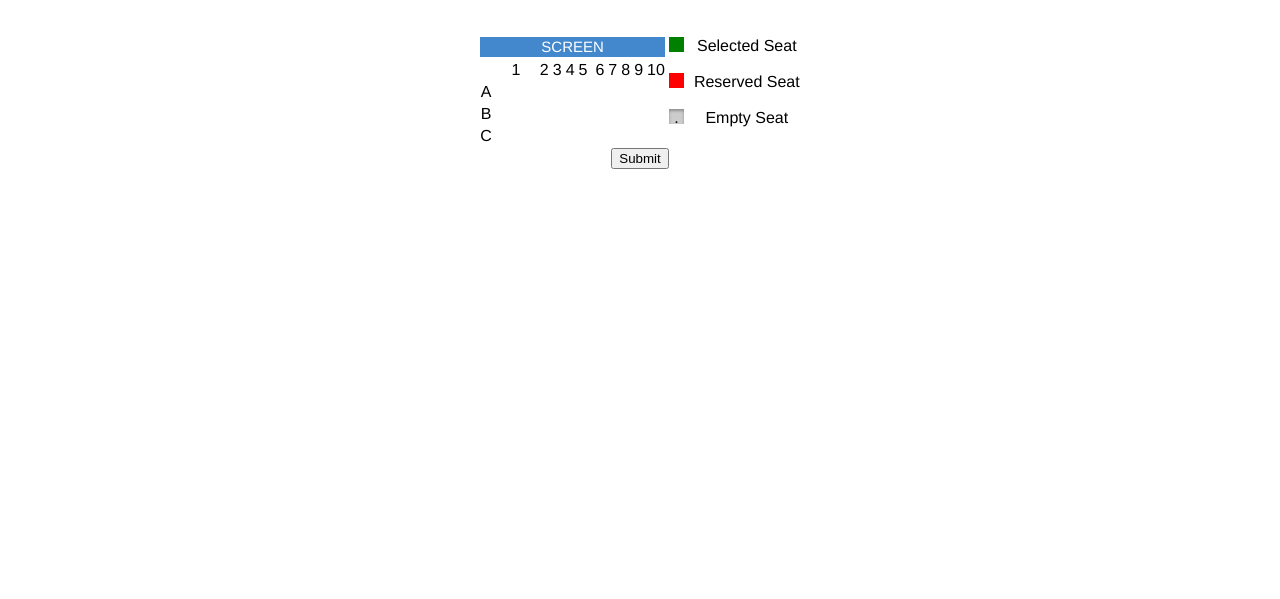
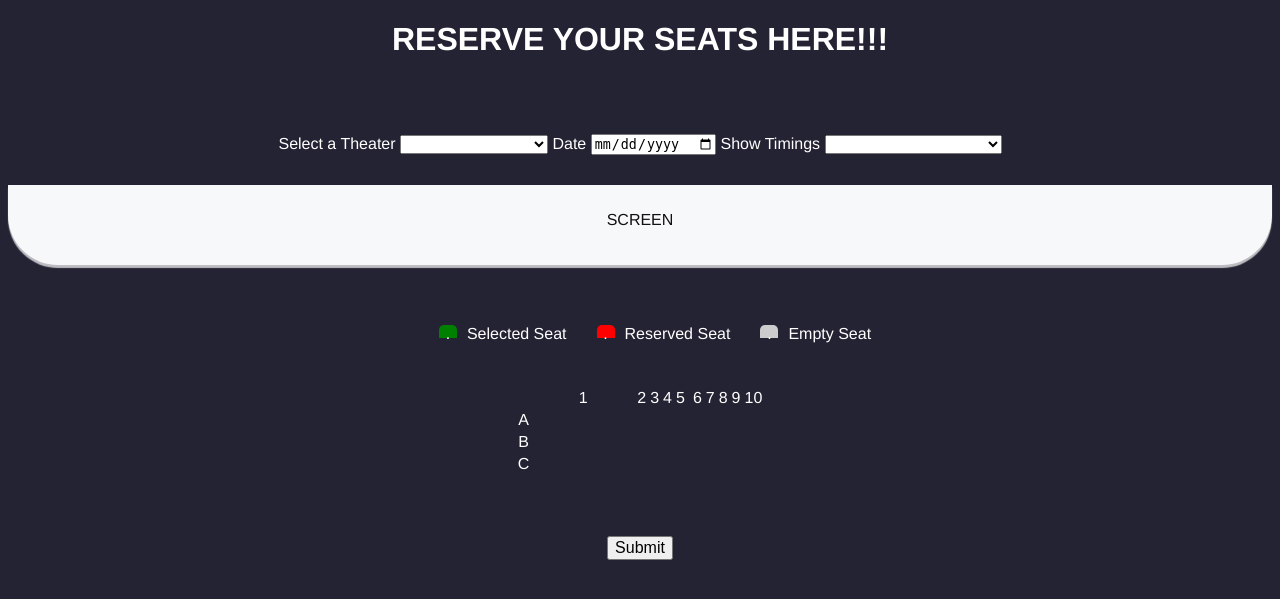
Before and after one commit to wasayy97/SE-DEPLOY, a Flask app: page /seatviewpage in a window 1280 px wide. Shown: the top 599 px of the page. Run offline with Flask 2, Linux system fonts and the light colour scheme; data that the repository does not hold is empty.

Commit message:
seat selection page updation

```diff
--- a/static/css/styleSeatSelect.css
+++ b/static/css/styleSeatSelect.css
@@ -1,130 +1,198 @@
 
-body {
-	font-family: "Montserrat", sans-serif;
-	min-height: 100vh;
+        body
+    {
+      font-family: "Helvetica Neue",Helvetica,Arial,sans-serif;
+      background-color: #242333;
+      color: #fff;
+    }
+    .help{
+       text-align: center;
        display: flex;
+       flex-direction: row;
        align-items: center;
        justify-content: center;
-	flex-direction: column;
-  background-color: #242333;
-  color: #fff;
-  margin: 0;
+       margin-top:  60px;
+       font-size: medium;
+
+    }
+    .seatStructure {
+  perspective: 1000px;
+  margin-bottom: 30px;
 }
 
-* {
-	font-family: "Montserrat", sans-serif !important;
-  box-sizing: border-box;
+    #Username
+    {
+      border:none;
+      border-bottom:1px solid;
     }
 
-.movie-container {
-  margin: 20px 0px;
-  display: flex;
-  justify-content: center;
-  align-items: center;
-  flex-direction: column
+    .screen
+    {
+      height: 80px;
+      width: 100%;
+      background:#f7f8f9;
+      color:rgb(18, 17, 17);
+      line-height:70px;
+      text-align: center;
+      border-bottom-right-radius: 50px;
+      border-bottom-left-radius: 50px;
+      box-shadow: 0 3px 1px rgba(255, 255, 255, 0.7);
+      margin-top: 30px;
+      margin-bottom: 50px;
+
     }
 
-.movie-container select {
-  appearance: none;
-  -moz-appearance: none;
-  -webkit-appearance: none;
-  border: 0;
-  padding: 5px 15px;
-  margin-bottom: 40px;
-  font-size: 14px;
-  border-radius: 5px;
+     .smallBox::before
+    {
+      content:".";
+      width:32px;
+      height:26px;
+      float:left;
+
+      border-top-left-radius: 10px;
+      border-top-right-radius: 10px;
+    }
+    .greenBox::before
+    {
+      content:"";
+      background:Green;
+
     }
 
-.container {
-  perspective: 1000px;
-  margin: 40px 0;
-  display: flex;
-  flex-direction: column;
-  justify-content: center;
-  align-items: center;
+    .redBox::before
+    {
+      content:"";
+      place-content: center ;
+      background:Red;
+      padding-block: right;
+
+    }
+    .emptyBox::before
+    {
+      content:"";
+      width: 32px;
+      height: 26px;
+      border-top-left-radius: 10px;
+      border-top-right-radius: 10px;
+      box-shadow: inset 0px 2px 3px 0px rgba(0, 0, 0, .3), 0px 1px 0px 0px rgba(255, 255, 255, .8);
+      background-color:#ccc;
     }
 
-.seat {
-  background-color: #444451;
-  height: 12px;
-  width: 15px;
-  margin: 3px;
+    .seats
+    {
+      border:1px solid rgb(0, 255, 128);background:rgb(51, 255, 0);
+
+      content:"";
+      background:rgb(0, 255, 13);
+
+      width:32px;
+      height:26px;
+      float:center;
+
       border-top-left-radius: 10px;
       border-top-right-radius: 10px;
     }
 
-.selected {
-  background-color: #0081cb;
+    .seatsdum
+    {
+      content:"";
+      background:Red;
     }
 
-.occupied {
-  background-color: #fff;
+
+
+    .seatGap
+    {
+      width:100px;
     }
 
-.seat:nth-of-type(2) {
-  margin-right: 18px;
+    .seatVGap
+    {
+      height:80px;
+    }
+    .smallBox.greenBox1::before
+    {
+      content:".";
+      width:18px;
+      height:13px;
+      float:left;
+      margin-right:10px;
+      margin-left:30px;
+      margin-bottom: 10px;
+      border-top-left-radius: 5px;
+      border-top-right-radius: 5px;
+      background:Green;
+    }
+    .smallBox.redBox1::before
+    {
+      content:".";
+      width:18px;
+      height:13px;
+      float:left;
+      margin-left:30px;
+      margin-right:10px;
+      margin-bottom: 10px;
+      border-top-left-radius: 5px;
+      border-top-right-radius: 5px;
+      background:Red;
+    }
+    .smallBox.emptyBox1::before
+    {
+      content:".";
+      width:18px;
+      height:13px;
+      float:left;
+      margin-left:30px;
+      margin-right:10px;
+      margin-bottom: 10px;
+      border-top-left-radius: 5px;
+      border-top-right-radius: 5px;
+      background-color:#ccc;
     }
 
-.seat:nth-last-of-type(2) {
-  margin-left: 18px;
+    table
+    {
+      text-align:center;
     }
 
-.seat:not(.occupied):hover {
-  cursor: pointer;
-  transform: scale(1.2);
+
+    .Displaytable
+    {
+      text-align:center;
+    }
+    .Displaytable td, .Displaytable th {
+        border: 10px solid;
+        text-align: left;
     }
 
-.showcase .seat:not(.occupied):hover {
-  cursor: default;
-  transform: scale(1);
+    textarea
+    {
+      border:none;
+      background:transparent;
     }
 
-.showcase {
-  display: flex;
-  justify-content: space-between;
-  list-style-type: none;
-  background: rgba(0,0,0,0.1);
-  padding: 5px 10px;
-  border-radius: 5px;
-  color: #777;
+
+
+    input[type=checkbox] {
+        width:32px;
+        margin-right:10px;
+        margin-left:10px;
     }
 
-.showcase li {
-  display: flex;
-  align-items: center;
-  justify-content: center;
-  margin: 0 10px;
+    input[type=checkbox]:before {
+        content: "";
+        width: 32px;
+        height: 26px;
+        border-top-left-radius: 10px;
+        border-top-right-radius: 10px;
+        display: inline-block;
+        vertical-align:middle;
+        text-align: center;
+        box-shadow: inset 0px 2px 3px 0px rgba(0, 0, 0, .3), 0px 1px 0px 0px rgba(255, 255, 255, .8);
+        background-color:#ccc;
     }
 
-.showcase li small {
-  margin-left: 2px;
+    input[type=checkbox]:checked:before {
+        background-color:Green;
+        font-size: 15px;
     }
-
-.row {
-  display: flex;
-  align-items: center;
-  justify-content: center;
-}
-
-.screen {
-  background: #fff;
-  height: 70px;
-  width: 70%;
-  margin: 15px 0;
-  transform: rotateX(-45deg);
-  box-shadow: 0 3px 10px rgba(255,255,255,0.7);
-}
-
-p.text {
-  margin: 40px 0;
-}
-
-p.text span {
-  color: #0081cb;
-  font-weight: 600;
-  box-sizing: content-box;
-}
-
-.credits a {
-  color: #fff;
-}
--- a/templates/seat_selectionpage.html
+++ b/templates/seat_selectionpage.html
@@ -1,157 +1,54 @@
-
 <!DOCTYPE html>
 <html lang="en">
    <head>
       <meta charset="UTF-8">
       <meta http-equiv="X-UA-Compatible" content="IE=edge">
       <meta name="viewport" content="width=device-width, initial-scale=1.0">
-    <title>Document</title>
+      <title>Seat Selection</title>
+      <link rel="stylesheet" href="static/css/styleSeatSelect.css">
    </head>
    <body>
-
-    <style>
-        body
-    {
-      font-family: "Helvetica Neue",Helvetica,Arial,sans-serif;
-    }
-
-    #Username
-    {
-      border:none;
-      border-bottom:1px solid;
-    }
-
-    .screen
-    {
-      width:100%;
-      height:20px;
-      background:#4388cc;
-      color:#fff;
-      line-height:20px;
-      font-size:15px;
-    }
-
-    .smallBox::before
-    {
-      content:".";
-      width:15px;
-      height:15px;
-      float:left;
-      margin-right:10px;
-    }
-    .greenBox::before
-    {
-      content:"";
-      background:Green;
-    }
-    .redBox::before
-    {
-      content:"";
-      place-content: center ;
-      background:Red;
-      padding-block: right;
-
-    }
-    .emptyBox::before
-    {
-      content="";
-      box-shadow: inset 0px 2px 3px 0px rgba(0, 0, 0, .3), 0px 1px 0px 0px rgba(255, 255, 255, .8);
-        background-color:#ccc;
-    }
-
-    .seats
-    {
-      border:1px solid rgb(0, 255, 128);background:rgb(51, 255, 0);
-      content:"";
-      background:rgb(0, 255, 13);
-    }
-
-    .seatsdum
-    {
-      content:"";
-      background:Red;
-    }
-
-
-
-    .seatGap
-    {
-      width:40px;
-    }
-
-    .seatVGap
-    {
-      height:40px;
-    }
-
-    table
-    {
-      text-align:center;
-    }
-
-
-    .Displaytable
-    {
-      text-align:center;
-    }
-    .Displaytable td, .Displaytable th {
-        border: 1px solid;
-        text-align: left;
-    }
-
-    textarea
-    {
-      border:none;
-      background:transparent;
-    }
-
-
-
-    input[type=checkbox] {
-        width:0px;
-        margin-right:18px;
-    }
-
-    input[type=checkbox]:before {
-        content: "";
-        width: 15px;
-        height: 15px;
-        display: inline-block;
-        vertical-align:middle;
-        text-align: center;
-        box-shadow: inset 0px 2px 3px 0px rgba(0, 0, 0, .3), 0px 1px 0px 0px rgba(255, 255, 255, .8);
-        background-color:#ccc;
-    }
-
-    input[type=checkbox]:checked:before {
-        background-color:Green;
-        font-size: 15px;
-    }
-
-
-
-    </style>
-
-    <body onload="onLoaderFunc()">
+      <h1 style="text-align:center;">RESERVE YOUR SEATS HERE!!!</h1>
+      <br><br><br>
+      <center>
+         <label>Select a Theater</label>
+         <select id="theatre" name="s1" onchange="myFunction1()" required>
+            <option></option>
+            <option value="80">MARUTHI THEATRE</option>
+            <option value="100">SUJATHA THEATRE</option>
+            <option value="150">VBN DOLBY </option>
+            <option value="140">KRISHNA DTS</option>
+         </select>
+         <label>Date</label>
+         <input type="date" id="date1" name="d1" required/>
+         <label>Show Timings</label>
+         <select id="time" name="s2" onchange="myFunction2()" required>
+            <option></option>
+            <option value="">10AM(MORNING-SHOW)</option>
+            <option value="">2PM(MATNEE)</option>
+            <option value="">6PM(EVENING-SHOW) </option>
+            <option value="">10PM(LAST-SHOW)</option>
+         </select>
+      </center>
+      <div class="screen">SCREEN</div>
+      <div  class="help">
+         <div class="smallBox greenBox1">Selected Seat</div>
+         <br />
+         <div class="smallBox redBox1">Reserved Seat</div>
+         <br />
+         <div class="smallBox emptyBox1">Empty Seat</div>
+         <br />
+      </div>
       <form action="/update_seates" method="POST">
          <div class="seatStructure">
-
             <center>
                <table id="seatsBlock">
                   <p id="notification"></p>
                   <tr>
-              <td colspan="14">
-                <div class="screen">SCREEN</div>
+                     <td colspan="10">
                      </td>
-              <td rowspan="20">
-                <div class="smallBox greenBox">Selected Seat</div> <br />
-                <div class="smallBox redBox">Reserved Seat</div><br />
-                <div class="smallBox emptyBox">Empty Seat</div><br />
-              </td>
-
                      <br />
                   </tr>
-
                   <tr>
                      <td></td>
                      <td>1</td>
@@ -166,7 +63,6 @@
                      <td>9</td>
                      <td>10</td>
                   </tr>
-
                   <tr>
                      <td>A</td>
                      {% for row in list_users %}
@@ -189,7 +85,6 @@
                      {% endif %}
                      {% endfor %}
                   </tr>
-
                   <tr>
                      <td>B</td>
                      {% for row in list_users %}
@@ -212,7 +107,6 @@
                      {% endif %}
                      {% endfor %}
                   </tr>
-
                   <tr>
                      <td>C</td>
                      {% for row in list_users %}
@@ -234,16 +128,10 @@
                      {% endif %}
                      {% endif %}
                      {% endfor %}
-            </tr>
-
                </table>
-          <input type="submit">
-
+               <input type="submit" class="help">
             </center>
-
-
       </form>
-
-
+      </div>
    </body>
 </html>
```
Lines whose indentation alone changed are shown as unchanged.
